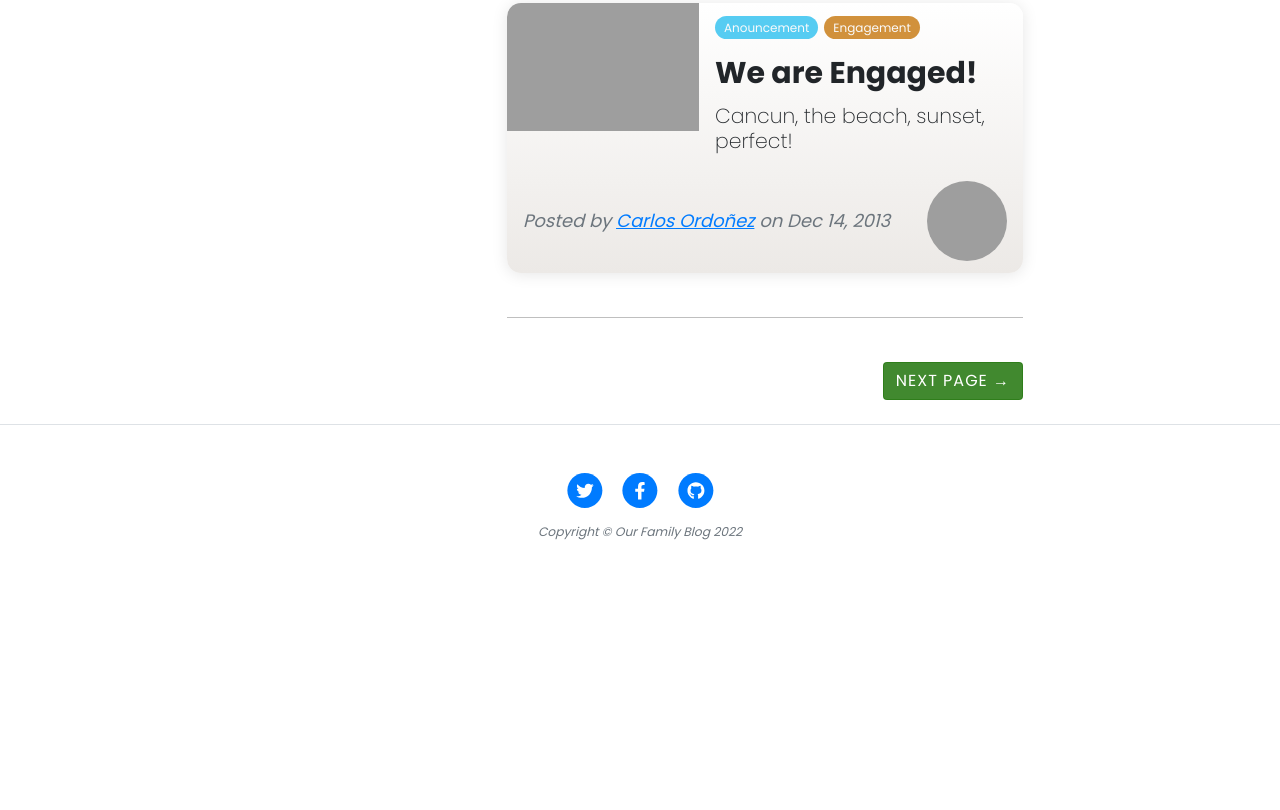
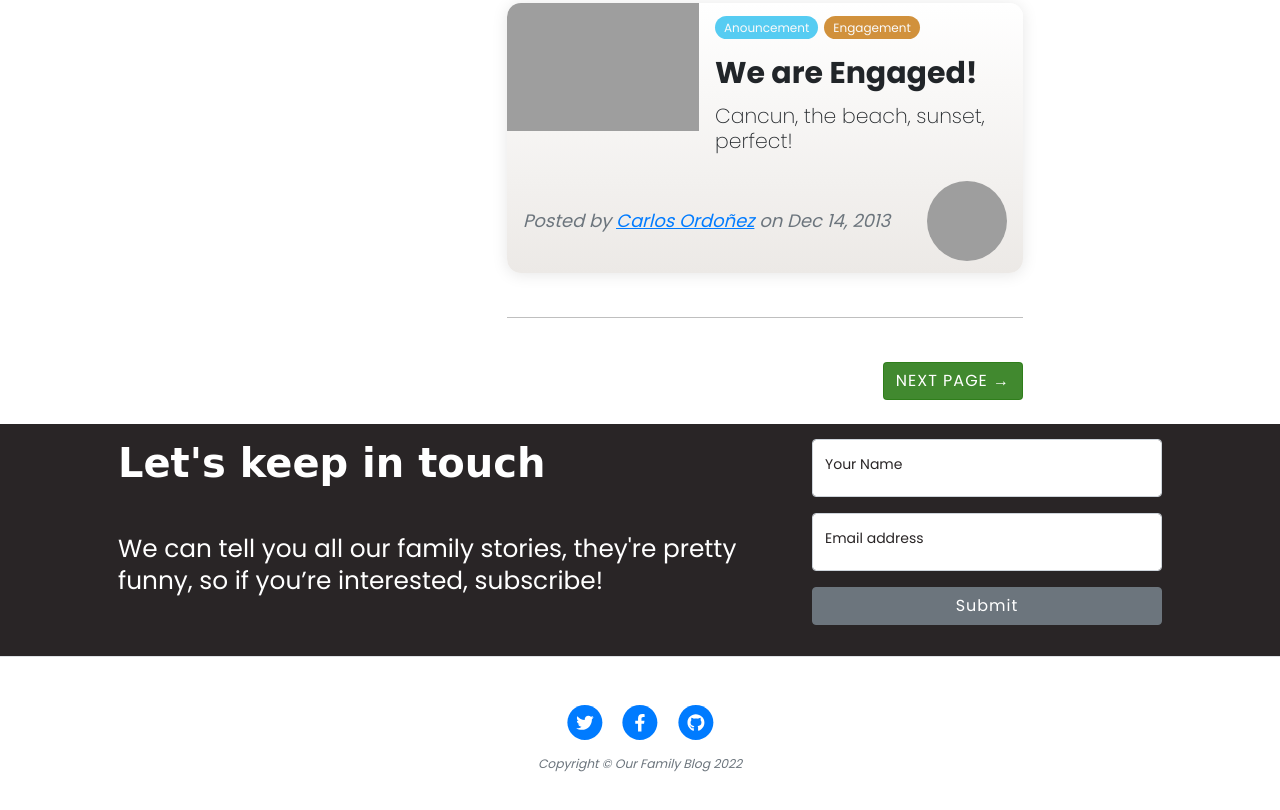
Before and after one commit to creatiko/udacity-project-1, a plain HTML site: page index.html in a window 1280 px wide. Shown: the part 1481-2291 px from the top of the page. Before the commit the page ends 2069 px from the top, so only its background shows below. Drawn offline with Linux system fonts and the light colour scheme; grey boxes are pictures that could not be loaded; a web font is replaced by a local one.

Commit message:
Feat: added subscribe section
This was something we had not seen in the project rubric and decided to add it

```diff
--- a/css/components.css
+++ b/css/components.css
@@ -104,6 +104,9 @@ blockquote {
 	margin-top: 1.5rem !important;
 	margin-bottom: 1.5rem !important;
 }
+.mb-3 {
+	margin-bottom: 1rem !important;
+}
 .mb-4 {
 	margin-bottom: 1.5rem !important;
 }
@@ -116,6 +119,9 @@ blockquote {
 /* CONTAINERS */
 .d-flex {
 	display: flex !important;
+}
+.d-grid {
+	display: grid !important;
 }
 .position-relative {
 	position: relative !important;
@@ -220,6 +226,90 @@ blockquote {
 	-webkit-appearance: none;
 	-moz-appearance: none;
 	appearance: none;
+}
+.form-control {
+	display: block;
+	width: 100%;
+	padding: .375rem .75rem;
+	font-size: 1rem;
+	font-weight: 400;
+	line-height: 1.5;
+	color: #212529;
+	background-color: #fff;
+	background-clip: padding-box;
+	border: 1px solid #ced4da;
+	-webkit-appearance: none;
+	-moz-appearance: none;
+	appearance: none;
+	border-radius: .25rem;
+	transition: border-color .15s ease-in-out, box-shadow .15s ease-in-out;
+}
+.form-floating {
+	position: relative
+}
+.form-floating > .form-control, .form-floating > .form-select {
+	height: calc(3.5rem + 2px);
+	padding: 1rem .75rem
+}
+.form-floating > label {
+	position: absolute;
+	top: 0;
+	left: 0;
+	height: 100%;
+	padding: 1rem .75rem;
+	pointer-events: none;
+	border: 1px solid transparent;
+	transform-origin: 0 0;
+	transition: opacity .1s ease-in-out, transform .1s ease-in-out
+}
+@media (prefers-reduced-motion:reduce) {
+	.form-floating > label {
+		transition: none
+	}
+}
+.form-floating > .form-control::-webkit-input-placeholder {
+	color: transparent
+}
+.form-floating > .form-control::-moz-placeholder {
+	color: transparent
+}
+.form-floating > .form-control::placeholder {
+	color: transparent
+}
+.form-floating > .form-control:not(:-moz-placeholder-shown) {
+	padding-top: 1.625rem;
+	padding-bottom: .625rem
+}
+.form-floating > .form-control:focus, .form-floating > .form-control:not(:placeholder-shown) {
+	padding-top: 1.625rem;
+	padding-bottom: .625rem
+}
+.form-floating > .form-control:-webkit-autofill {
+	padding-top: 1.625rem;
+	padding-bottom: .625rem
+}
+.form-floating > .form-select {
+	padding-top: 1.625rem;
+	padding-bottom: .625rem
+}
+.form-floating > .form-control:not(:-moz-placeholder-shown) ~ label {
+	opacity: .65;
+	transform: scale(.85) translateY(-.5rem) translateX(.15rem)
+}
+.form-floating > .form-control:focus ~ label, .form-floating > .form-control:not(:placeholder-shown) ~ label, .form-floating > .form-select ~ label {
+	opacity: .65;
+	transform: scale(.85) translateY(-.5rem) translateX(.15rem)
+}
+.form-floating > .form-control:-webkit-autofill ~ label {
+	opacity: .65;
+	transform: scale(.85) translateY(-.5rem) translateX(.15rem)
+}
+.input-group {
+	position: relative;
+	display: flex;
+	flex-wrap: wrap;
+	align-items: stretch;
+	width: 100%
 }
 /* GRID */
 .content-grid {
@@ -402,6 +492,11 @@ blockquote {
 	background-color: rgba(45, 125, 25, .9);
 	border-color: rgba(45, 125, 25, .9);
 }
+.btn-secondary {
+    color: #fff;
+    background-color: #6c757d;
+    border-color: #6c757d;
+}
 /* FOOTER */
 .border-top {
 	border-top: 1px solid #dee2e6 !important;
@@ -410,8 +505,68 @@ footer {
 	padding-top: 3rem;
 	padding-bottom: 3rem;
 }
+/* OTHER */
 img {
 	max-width: 100%;
 	display: block;
 	object-fit: cover;
 }
+figcaption {
+	font-style: italic;
+	text-align: right;
+	color: #D1913C;
+}
+/* SUBSCRIBE SECTION */
+#subscribe-section {
+	background-color: #fff;
+	color: #292526;
+	padding: 15px;
+}
+.subscribe-container h1 {
+	font-family: 'Oleo Script Swash Caps', cursive;
+	grid-area: title;
+}
+.subscribe-container p {
+	grid-area: info;
+	margin-top: 1rem;
+}
+.subscribe-container form {
+	grid-area: form;
+}
+.subscribe-container {
+	width: 100%;
+	margin: 0 auto;
+	display: grid;
+	grid-gap: 0px;
+	grid-template-columns: 100px auto 350px;
+	grid-template-rows: auto;
+	grid-template-areas:
+		"title title title"
+		"info info info"
+		"form form form";
+}
+@media (min-width: 992px) {
+	#subscribe-section {
+		background-color: #292526;
+	}
+	.subscribe-container h1 {
+		color: #fff;
+	}
+	.subscribe-container p {
+		color: #fff;
+		font-size: 1.55rem;
+		line-height: 2rem;
+		margin-top: 0;
+	}
+	.subscribe-container {
+		width: 100%;
+		margin: 0 auto;
+		display: grid;
+		grid-gap: 25px;
+		grid-template-columns: 100px auto 350px;
+		grid-template-rows: auto;
+		grid-template-areas:
+			"title title form"
+			"info info form";
+	}
+}
--- a/index.html
+++ b/index.html
@@ -141,9 +141,32 @@
 			<hr class="my-4">
 			<!-- Pager-->
 			<div class="d-flex justify-content-end mb-4"> <a class="btn btn-primary text-uppercase" href="#!">Next Page →</a> </div>
+			<!-- Divider-->
+			<hr class="my-4 hide-on-large show-on-mobile">
 		</div>
 	</div>
 </div>
+<section id="subscribe-section">
+	<div class="container">
+		<div class="subscribe-container">
+			<h1>Let's keep in touch</h1>
+			<p>We can tell you all our family stories, they're pretty funny, so if you’re interested, subscribe!</p>
+			<form method="post" action="#!">
+				<div class="form-floating mb-3">
+					<input type="Name" class="form-control" id="floatingName" placeholder="Your Name">
+					<label for="floatingName">Your Name</label>
+				</div>
+				<div class="form-floating mb-3">
+					<input type="email" class="form-control" id="floatingInput" placeholder="name@example.com">
+					<label for="floatingInput">Email address</label>
+				</div>
+				<div class="d-grid mb-3">
+					<button class="btn btn-secondary" type="button">Submit</button>
+				</div>
+			</form>
+		</div>
+	</div>
+</section>
 <!-- Footer-->
 <footer class="border-top">
 	<div class="container px-4 px-lg-5">
```
Also changed, not shown: post.html (+8 -2 lines).
